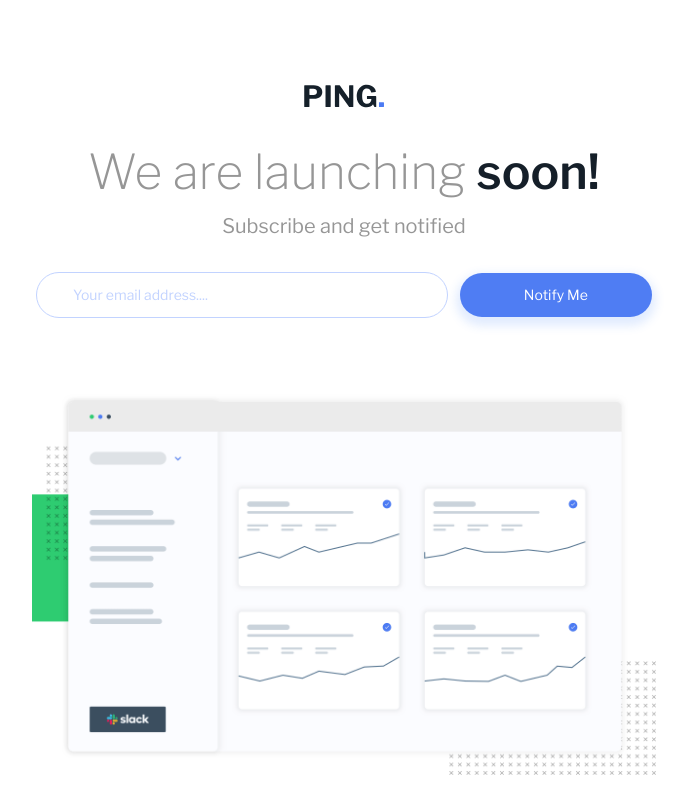
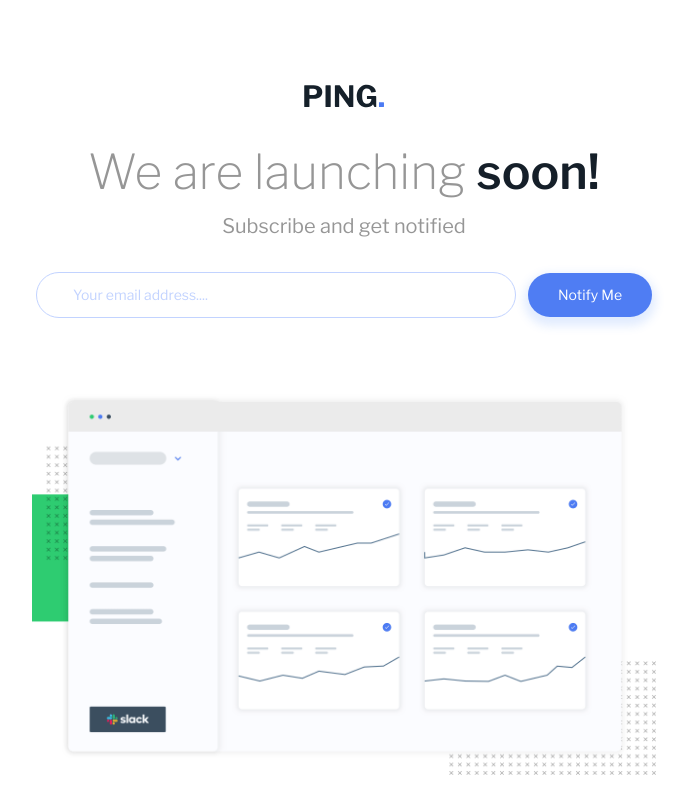
Before and after one commit to AlexanderTejedor/Ping-single-column-coming-soon-page, a React (Vite) app: page / in a window 1280 px wide. Shown: the top 800 px of the page, without its empty margins (296-984 px from the left). Built offline with nearby package versions, Linux system fonts and the light colour scheme.

Commit message:
feat: Finalize React Hook Form implementation and complete form validation.

```diff
--- a/package.json
+++ b/package.json
@@ -13,6 +13,7 @@
     "@tailwindcss/vite": "^4.1.6",
     "react": "^19.1.0",
     "react-dom": "^19.1.0",
+    "react-hook-form": "^7.56.3",
     "tailwindcss": "^4.1.6"
   },
   "devDependencies": {
--- a/src/assets/pages/Home/Home.jsx
+++ b/src/assets/pages/Home/Home.jsx
@@ -1,7 +1,18 @@
+import { useForm } from 'react-hook-form'
 import logo from '../../images/logo.svg'
 import image from '../../images/illustration-dashboard.png'
 
 const Home = () => {
+    const { handleSubmit, register,
+            formState: {errors}
+        } = useForm ({
+        mode: 'onChange'
+    });
+
+    const onSubmit = handleSubmit((data) => {
+        console.log(data)
+    });
+
     return (
         <>
             <section className='flex flex-col items-center justify-center mt-21'>
@@ -11,20 +22,32 @@ const Home = () => {
                 <h1 className='text-2xl text-gray-59 font-extralight mb-3 lg:text-5xl lg:mb-4'>We are launching <span className='font-semibold text-very-dark-blue'>soon!</span></h1>
                 <p className='text-xs text-gray-59 mb-8 lg:text-xl'>Subscribe and get notified</p>
                 <form className='flex flex-col w-screen px-8 gap-3 mb-10 md:max-w-130 md:gap-3 lg:flex-row lg:items-center lg:justify-center lg:mb-12 lg:gap-3 lg:max-w-170'>
-                    <input className='border border-pale-blue-01 py-3 pl-9 rounded-full text-sm placeholder:text-pale-blue-01 lg:w-120' type="email" placeholder='Your email address....' />
-                    <button className='py-3 px-5 rounded-full bg-blue-62 text-white text-sm shadow-[0px_5px_10px_4px_rgba(59,_130,_246,_0.15)] lg:w-55'>Notify Me</button>
+                    <div>
+                        <input className={`border py-3 pl-9 rounded-full text-sm w-full placeholder:text-pale-blue-01 lg:w-120 ${ errors.email ? `border-light-red-66 lg:mt-6` : `text-black border-pale-blue-01 lg:mt-0` }`} type="email" placeholder='Your email address....' id='email'
+                            { ...register('email',
+                                { required: {
+                                    value: true,
+                                    message: 'Email is required'
+                                }, pattern: {
+                                    value: /^[a-zA-Z0-9._%+-]+@[a-zA-Z0-9.-]+\.[a-zA-Z]{2,}$/,
+                                    message: 'Please provide a valid email address'
+                                },})
+                            }/>
+                        { errors.email && <p className='text-xs text-light-red-66 italic pt-1 pl-10'>{errors.email.message}</p> }
+                    </div>
+                    <button onClick={onSubmit} className='py-3 px-5 rounded-full bg-blue-62 text-white text-sm shadow-[0px_5px_10px_4px_rgba(59,_130,_246,_0.15)] cursor-pointer lg:w-55'>Notify Me</button>
                 </form>
                 <figure className='p-7 mb-25 md:max-w-150 lg:max-w-170 lg:mb-20'>
                     <img src={image} alt="Banner with estadistics" />
                 </figure>
                 <div className='flex gap-5 text-lg text-blue-62'>
-                    <div className='border border-pale-blue-01 rounded-full mb-2 w-8 flex items-center justify-center'>
+                    <div className='border border-pale-blue-01 rounded-full mb-2 w-8 flex items-center justify-center hover:bg-blue-62 hover:text-white cursor-pointer'>
                         <i className="ri-facebook-fill"></i>
                     </div>
-                    <div className='border border-pale-blue-01 rounded-full mb-2 w-8 flex items-center justify-center'>
+                    <div className='border border-pale-blue-01 rounded-full mb-2 w-8 flex items-center justify-center hover:bg-blue-62 hover:text-white cursor-pointer'>
                         <i className="ri-twitter-fill"></i>
                     </div>
-                    <div className='border border-pale-blue-01 rounded-full mb-2 w-8 flex items-center justify-center'>
+                    <div className='border border-pale-blue-01 rounded-full mb-2 w-8 flex items-center justify-center hover:bg-blue-62 hover:text-white cursor-pointer'>
                         <i className="ri-instagram-line"></i>
                     </div>
                 </div>
```
Also changed, not shown: 1 other file (tests, documents, lock files or other folders).
